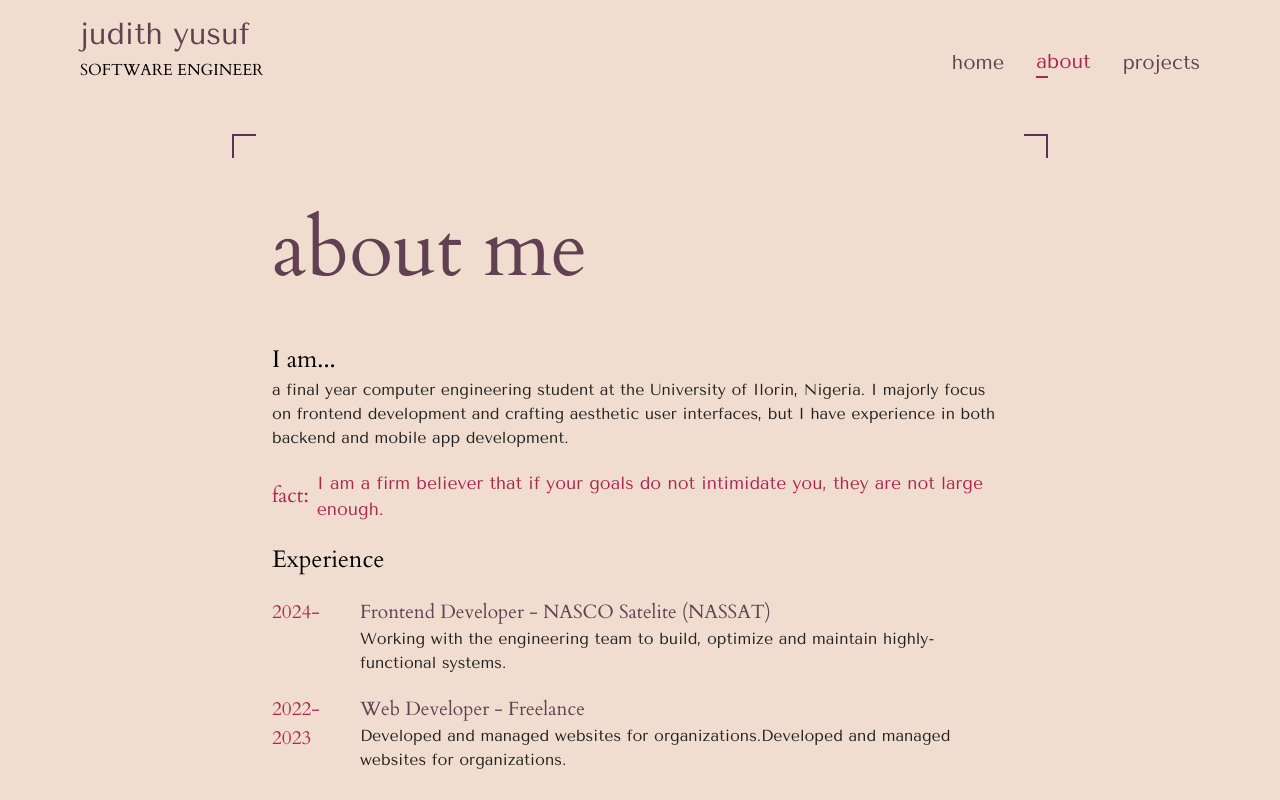
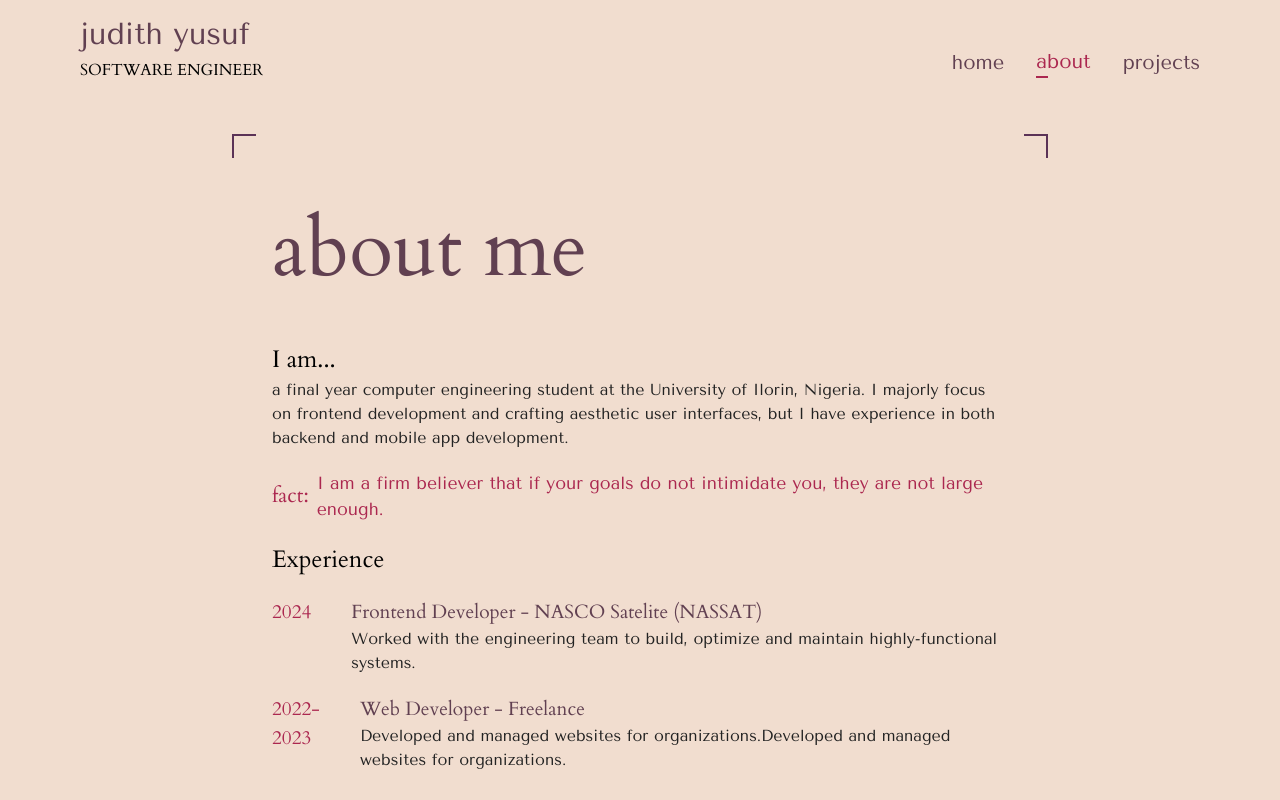
Before and after one commit to judithlk/my-portfolio, a Next.js app: page /about in a window 1280 px wide. Built offline with nearby package versions, Linux system fonts and the light colour scheme.

Commit message:
updated work thing

```diff
--- a/src/app/about/page.tsx
+++ b/src/app/about/page.tsx
@@ -66,12 +66,12 @@ export default function About() {
               <h2 className={`text-[1.2rem] sm:text-[1.5rem]  ${cardo.className}`}>Experience</h2>
               <div className="md:flex md:space-x-10 items-start">
                 <div>
-                <h2 className={`${cardo.className} text-[1.2rem] text-[#AB274F]`}>2024-</h2>
+                <h2 className={`${cardo.className} text-[1.2rem] text-[#AB274F]`}>2024</h2>
                 {/* <h2 className={`${cardo.className} text-[1.2rem] text-[#AB274F]`}>present</h2> */}
                 </div>
                 <div>
                   <h2 className={`${cardo.className} text-[1.2rem] text-[#614051]`}>Frontend Developer - NASCO Satelite (NASSAT)</h2>
-                  <p className={`text-[1rem] smtext-[1.1rem] font-[400] text-[#222] ${tenor.className}`}>Working with the engineering team to build, optimize and maintain highly-functional systems.</p>
+                  <p className={`text-[1rem] smtext-[1.1rem] font-[400] text-[#222] ${tenor.className}`}>Worked with the engineering team to build, optimize and maintain highly-functional systems.</p>
                 </div>
               </div>
               <div className="md:flex md:space-x-10 items-start">
```
